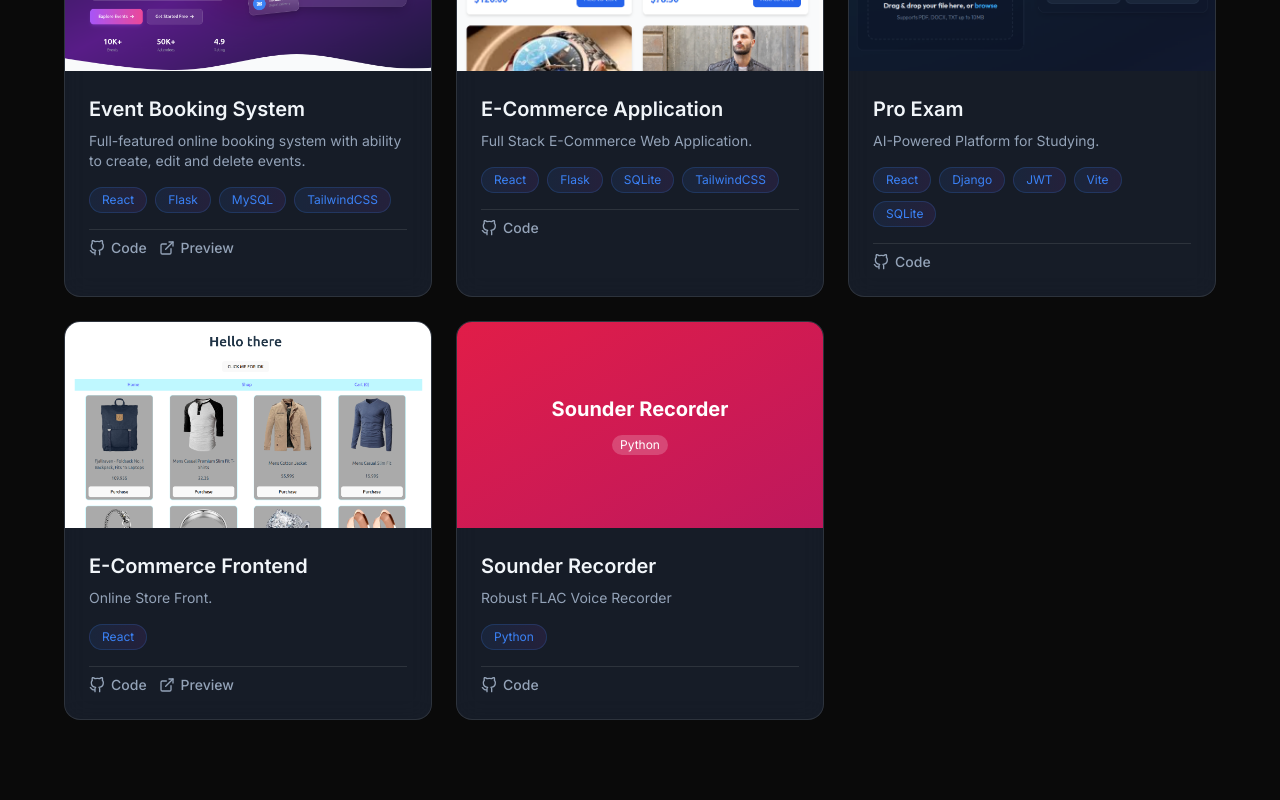
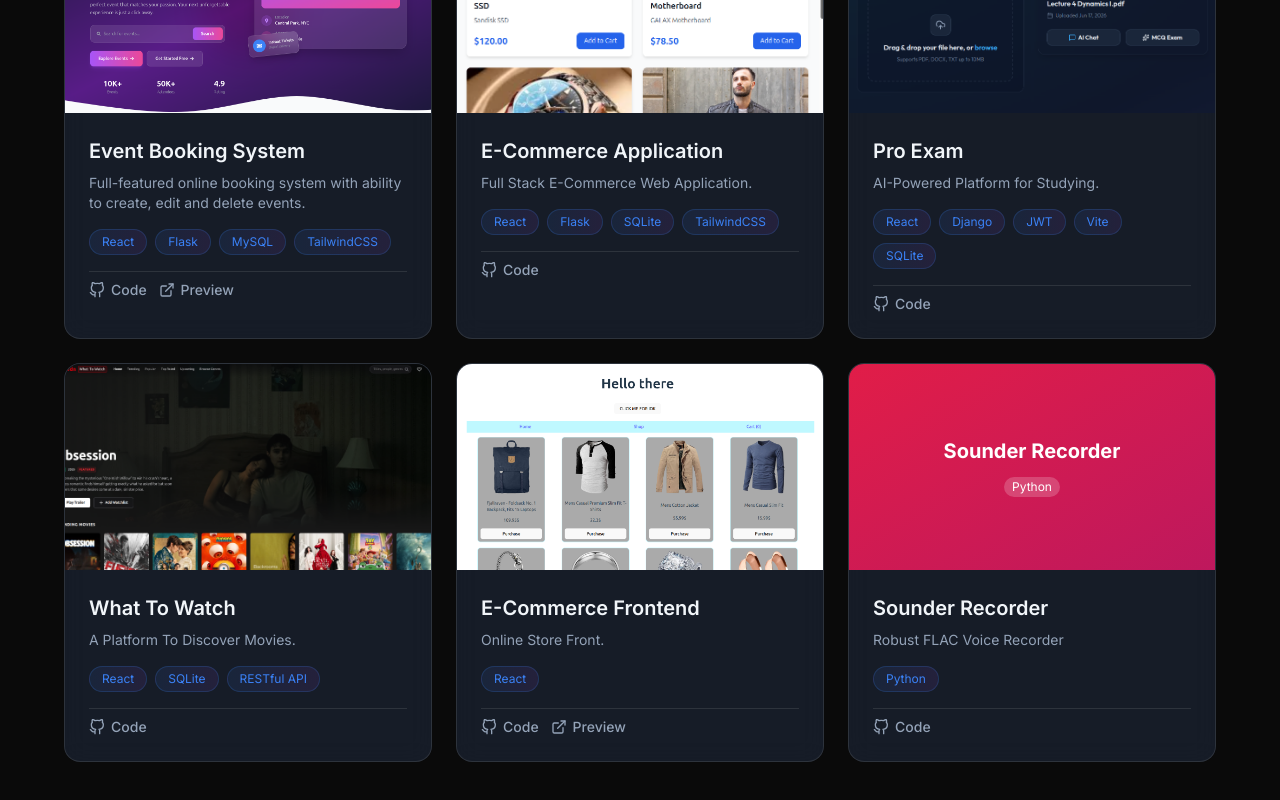
Before and after one commit to Real3dn/portfolio, a React (Vite) app: page /projects in a window 1280 px wide. Shown: the part 474-1274 px from the top of the page. Built offline with nearby package versions, Linux system fonts and the light colour scheme.

Commit message:
feat: a new project added

```diff
--- a/src/data/projects.js
+++ b/src/data/projects.js
@@ -3,7 +3,7 @@ import eventbookingImg from '../assets/screenshots/eventbooking.png'
 import frontcommerceImg from '../assets/screenshots/frontcommerce.png'
 import frontcommerce1Img from '../assets/screenshots/frontcommerce1.png'
 import proexamImg from '../assets/screenshots/proexam.png'
-
+import whattowatch from '../assets/screenshots/whattowatch.png'
 
 export const projects = [
       {
@@ -37,8 +37,18 @@ export const projects = [
     github: 'https://github.com/Real3dn/ProExam',
     //live: 'https://poetic-khapse-f62ada.netlify.app/home',
   },
+        {
+    id: 4,
+    title: 'What To Watch',
+    description: 'A Platform To Discover Movies.',
+    icon: '📚',
+    screenshot: whattowatch,
+    technologies: ['React',"SQLite","RESTful API"],
+    github: 'https://github.com/Real3dn/WhatToWatch',
+    //live: 'https://poetic-khapse-f62ada.netlify.app/home',
+  },
     {
-    id: 4,
+    id: 5,
     title: 'E-Commerce Frontend',
     description: 'Online Store Front.',
     icon: '🛍️',
@@ -48,7 +58,7 @@ export const projects = [
     live: 'https://poetic-khapse-f62ada.netlify.app/home',
   },
   {
-    id: 5,
+    id: 6,
     title: 'Sounder Recorder',
     description: 'Robust FLAC Voice Recorder',
     icon: '🎤',
```
Also changed, not shown: src/assets/screenshots/whattowatch.png (added).
